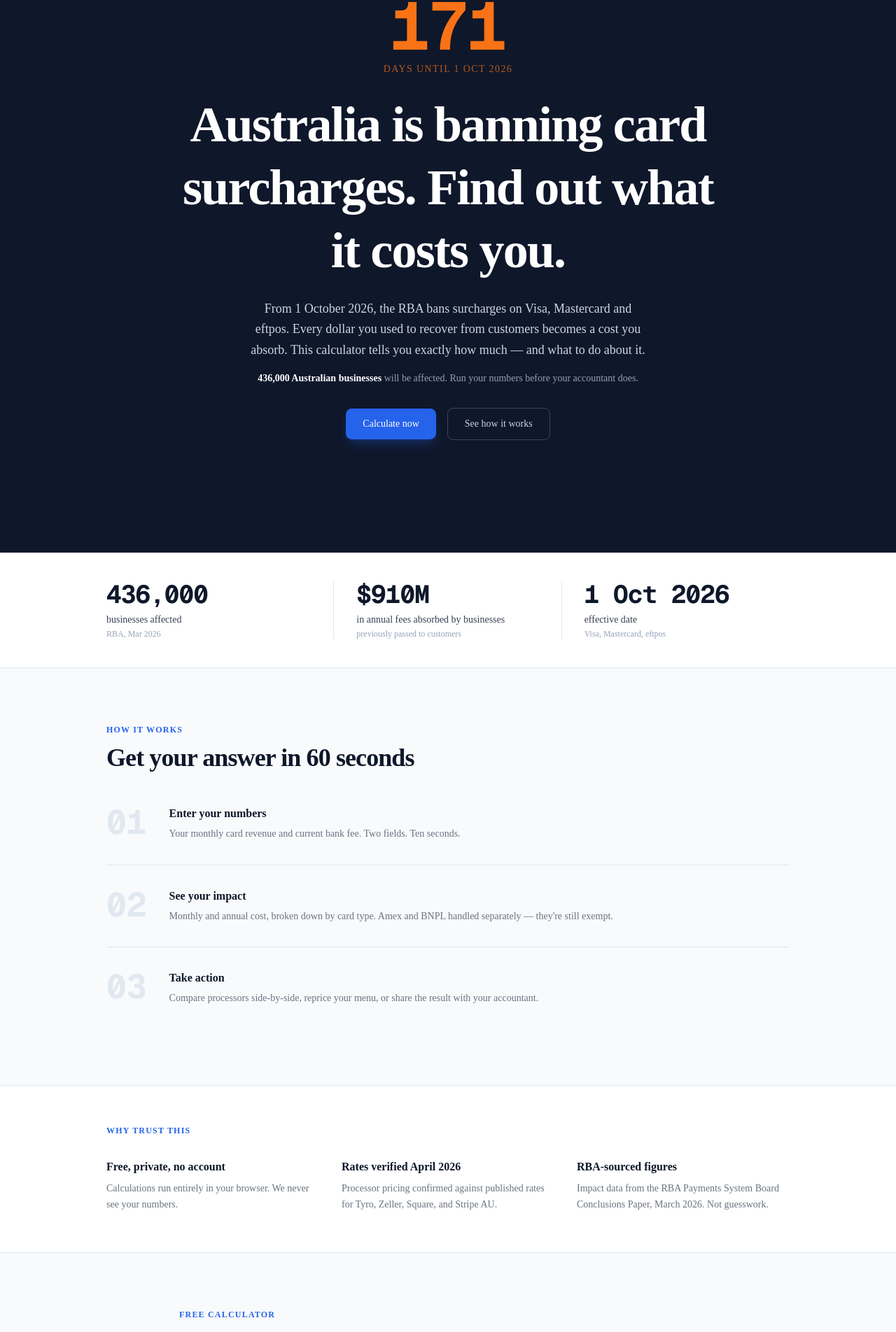
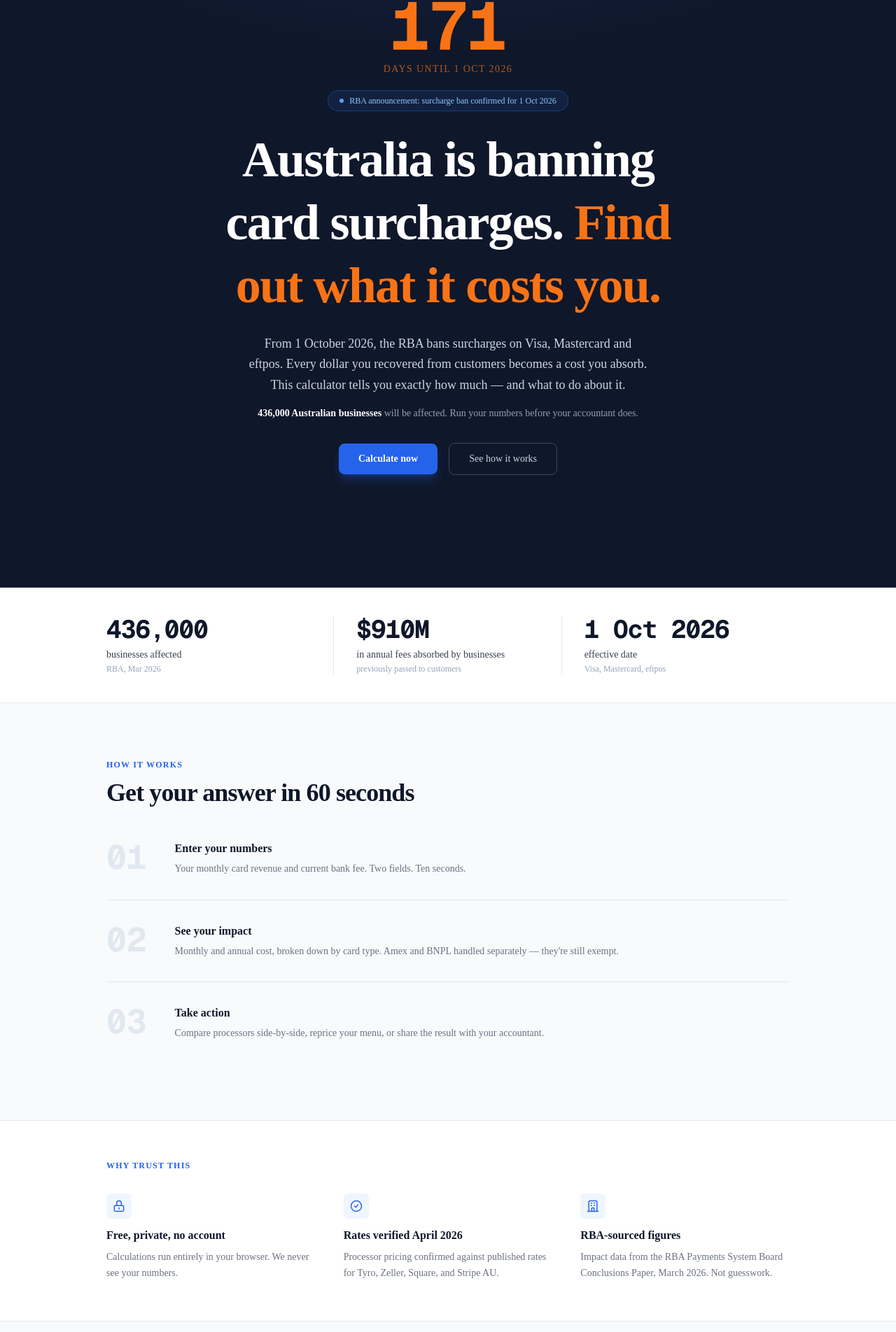
Before and after one commit to drkkaram/surchargeswap, a Next.js app: page / in a window 1280 px wide. Shown: the part 240-2144 px from the top of the page at 70% size. Built offline with nearby package versions, Linux system fonts and the light colour scheme; no server answers; a web font is replaced by a local one.

Commit message:
design: animations, centred stats, trust icons, footer fix, visual upgrade

```diff
--- a/app/globals.css
+++ b/app/globals.css
@@ -97,3 +97,28 @@
     -moz-osx-font-smoothing: grayscale;
   }
 }
+
+/* ─── Animations ─── */
+@keyframes fade-in-up {
+  from {
+    opacity: 0;
+    transform: translateY(16px);
+  }
+  to {
+    opacity: 1;
+    transform: translateY(0);
+  }
+}
+
+.animate-fade-in-up {
+  animation: fade-in-up 0.45s cubic-bezier(0.16, 1, 0.3, 1) both;
+}
+
+/* Respect reduced motion */
+@media (prefers-reduced-motion: reduce) {
+  .animate-fade-in-up {
+    animation: none;
+    opacity: 1;
+    transform: none;
+  }
+}
--- a/app/page.tsx
+++ b/app/page.tsx
@@ -42,16 +42,8 @@ const websiteJsonLd = {
   url: 'https://surchargeswap.com.au',
   applicationCategory: 'FinanceApplication',
   operatingSystem: 'Web',
-  offers: {
-    '@type': 'Offer',
-    price: '0',
-    priceCurrency: 'AUD',
-  },
-  provider: {
-    '@type': 'Organization',
-    name: 'SurchargeSwap',
-    url: 'https://surchargeswap.com.au',
-  },
+  offers: { '@type': 'Offer', price: '0', priceCurrency: 'AUD' },
+  provider: { '@type': 'Organization', name: 'SurchargeSwap', url: 'https://surchargeswap.com.au' },
 };
 
 const faqJsonLd = {
@@ -61,42 +53,27 @@ const faqJsonLd = {
     {
       '@type': 'Question',
       name: 'When does the RBA surcharge ban start?',
-      acceptedAnswer: {
-        '@type': 'Answer',
-        text: 'The Reserve Bank of Australia (RBA) card surcharge ban takes effect on 1 October 2026, covering Visa, Mastercard and eftpos payments.',
-      },
+      acceptedAnswer: { '@type': 'Answer', text: 'The RBA card surcharge ban takes effect on 1 October 2026, covering Visa, Mastercard and eftpos payments.' },
     },
     {
       '@type': 'Question',
       name: 'Does the ban include Amex (American Express)?',
-      acceptedAnswer: {
-        '@type': 'Answer',
-        text: 'No. American Express is not covered by the October 2026 ban. Businesses can continue to surcharge Amex payments at the actual cost of acceptance.',
-      },
+      acceptedAnswer: { '@type': 'Answer', text: 'No. American Express is not covered by the October 2026 ban. Businesses can continue to surcharge Amex payments at the actual cost of acceptance.' },
     },
     {
       '@type': 'Question',
       name: 'Does the ban include Afterpay and Zip?',
-      acceptedAnswer: {
-        '@type': 'Answer',
-        text: 'No. BNPL providers like Afterpay and Zip are not covered by the October 2026 ban. Surcharges on these services remain permitted.',
-      },
+      acceptedAnswer: { '@type': 'Answer', text: 'No. BNPL providers like Afterpay and Zip are not covered by the October 2026 ban. Surcharges on these services remain permitted.' },
     },
     {
       '@type': 'Question',
       name: 'What happens if a business still charges a surcharge after October 2026?',
-      acceptedAnswer: {
-        '@type': 'Answer',
-        text: 'The ACCC enforces the ban. Businesses that continue to charge surcharges on covered cards face regulatory penalties. Consumers can report violations to the ACCC.',
-      },
+      acceptedAnswer: { '@type': 'Answer', text: 'The ACCC enforces the ban. Businesses that continue to charge surcharges on covered cards face regulatory penalties.' },
     },
     {
       '@type': 'Question',
       name: 'How can businesses recover the cost without surcharging?',
-      acceptedAnswer: {
-        '@type': 'Answer',
-        text: 'Businesses have three options: switch to a cheaper payment processor to reduce their MSF rate, absorb the cost, or increase menu/product prices to offset the loss.',
-      },
+      acceptedAnswer: { '@type': 'Answer', text: 'Businesses have three options: switch to a cheaper payment processor, absorb the cost, or increase menu/product prices to offset the loss.' },
     },
   ],
 };
@@ -104,14 +81,8 @@ const faqJsonLd = {
 function JsonLd() {
   return (
     <>
-      <script
-        type="application/ld+json"
-        dangerouslySetInnerHTML={{ __html: JSON.stringify(websiteJsonLd) }}
-      />
-      <script
-        type="application/ld+json"
-        dangerouslySetInnerHTML={{ __html: JSON.stringify(faqJsonLd) }}
-      />
+      <script type="application/ld+json" dangerouslySetInnerHTML={{ __html: JSON.stringify(websiteJsonLd) }} />
+      <script type="application/ld+json" dangerouslySetInnerHTML={{ __html: JSON.stringify(faqJsonLd) }} />
     </>
   );
 }
@@ -121,31 +92,75 @@ export default function HomePage() {
     <>
       <JsonLd />
 
-      {/* Hero */}
-      <section className="bg-[#0F172A] border-b border-[#1E293B]">
-        <div className="mx-auto max-w-5xl px-6 py-20 sm:py-28 lg:py-40">
+      {/* ─── Hero ─── */}
+      <section className="relative overflow-hidden bg-[#0F172A] border-b border-[#1E293B]">
+        {/* Subtle radial gradient glow behind hero content */}
+        <div
+          aria-hidden
+          className="pointer-events-none absolute inset-0"
+          style={{
+            background:
+              "radial-gradient(ellipse 80% 50% at 50% -10%, rgba(37,99,235,0.18) 0%, transparent 70%)",
+          }}
+        />
+
+        <div className="relative mx-auto max-w-5xl px-6 py-20 sm:py-28 lg:py-40">
           <div className="flex flex-col items-center text-center">
-            <DaysCounter />
-            <h1 className="mt-6 max-w-3xl font-sans text-5xl font-bold leading-tight tracking-tight text-white sm:text-6xl lg:text-7xl">
-              Australia is banning card surcharges. Find out what it costs you.
+
+            {/* Countdown — animate in first */}
+            <div className="animate-fade-in-up" style={{ animationDelay: "0ms", animationFillMode: "both" }}>
+              <DaysCounter />
+            </div>
+
+            {/* RBA pill badge */}
+            <div
+              className="mt-5 animate-fade-in-up"
+              style={{ animationDelay: "80ms", animationFillMode: "both" }}
+            >
+              <span className="inline-flex items-center gap-2 rounded-full border border-blue-500/30 bg-blue-500/10 px-4 py-1.5 text-xs font-medium text-blue-300 backdrop-blur-sm">
+                <span className="h-1.5 w-1.5 rounded-full bg-blue-400" />
+                RBA announcement: surcharge ban confirmed for 1 Oct 2026
+              </span>
+            </div>
+
+            <h1
+              className="mt-6 max-w-3xl text-balance font-sans text-5xl font-bold leading-tight tracking-tight text-white sm:text-6xl lg:text-7xl animate-fade-in-up"
+              style={{ animationDelay: "160ms", animationFillMode: "both" }}
+            >
+              Australia is banning card surcharges.{" "}
+              <span className="text-[#F97316]">Find out what it costs you.</span>
             </h1>
-            <p className="mt-6 max-w-xl text-base leading-relaxed text-slate-300 sm:text-lg">
-              From 1 October 2026, the RBA bans surcharges on Visa, Mastercard and eftpos. Every dollar you used to recover from customers becomes a cost you absorb. This calculator tells you exactly how much — and what to do about it.
+
+            <p
+              className="mt-6 max-w-xl text-base leading-relaxed text-slate-300 sm:text-lg animate-fade-in-up"
+              style={{ animationDelay: "240ms", animationFillMode: "both" }}
+            >
+              From 1 October 2026, the RBA bans surcharges on Visa, Mastercard and eftpos. Every
+              dollar you recovered from customers becomes a cost you absorb. This calculator tells
+              you exactly how much — and what to do about it.
             </p>
-            <p className="mt-4 text-sm text-slate-400">
-              <span className="font-semibold text-white">436,000 Australian businesses</span>{" "}
-              will be affected. Run your numbers before your accountant does.
+
+            <p
+              className="mt-4 text-sm text-slate-400 animate-fade-in-up"
+              style={{ animationDelay: "300ms", animationFillMode: "both" }}
+            >
+              <span className="font-semibold text-white">436,000 Australian businesses</span> will
+              be affected. Run your numbers before your accountant does.
             </p>
-            <div className="mt-8 flex flex-wrap items-center justify-center gap-4">
+
+            <div
+              className="mt-8 flex flex-wrap items-center justify-center gap-4 animate-fade-in-up"
+              style={{ animationDelay: "360ms", animationFillMode: "both" }}
+            >
               <a
                 href="#calculator"
-                className="rounded-xl bg-[#2563EB] px-6 py-3 text-sm font-medium text-white shadow-lg shadow-[#2563EB]/25 transition-colors hover:bg-[#1D4ED8]"
+                className="group relative rounded-xl bg-[#2563EB] px-7 py-3 text-sm font-semibold text-white shadow-lg shadow-[#2563EB]/30 transition-all duration-200 hover:-translate-y-0.5 hover:bg-[#1D4ED8] hover:shadow-[#2563EB]/40 active:translate-y-0"
               >
                 Calculate now
               </a>
               <a
                 href="#how-it-works"
-                className="rounded-xl border border-white/20 px-6 py-3 text-sm font-medium text-slate-300 transition-colors hover:text-white"
+                className="rounded-xl border border-white/20 px-7 py-3 text-sm font-medium text-slate-300 transition-all duration-200 hover:border-white/40 hover:text-white"
               >
                 See how it works
               </a>
@@ -154,21 +169,21 @@ export default function HomePage() {
         </div>
       </section>
 
-      {/* Stats bar — no cards, just numbers */}
+      {/* ─── Stats bar ─── */}
       <section className="border-b border-[#E2E8F0] bg-white">
         <div className="mx-auto max-w-5xl px-6 py-10">
-          <div className="grid grid-cols-1 divide-y divide-[#E2E8F0] sm:grid-cols-3 sm:divide-x sm:divide-y-0">
-            <div className="flex flex-col gap-0.5 py-6 sm:py-0 sm:pr-8">
+          <div className="grid grid-cols-1 gap-0 divide-y divide-[#E2E8F0] text-center sm:grid-cols-3 sm:divide-x sm:divide-y-0 sm:text-left">
+            <div className="flex flex-col items-center gap-0.5 py-8 sm:items-start sm:py-0 sm:pr-8">
               <p className="font-mono text-4xl font-bold tracking-tight text-[#0F172A]">436,000</p>
               <p className="mt-1 text-sm font-medium text-[#374151]">businesses affected</p>
               <p className="text-xs text-[#94A3B8]">RBA, Mar 2026</p>
             </div>
-            <div className="flex flex-col gap-0.5 py-6 sm:py-0 sm:px-8">
+            <div className="flex flex-col items-center gap-0.5 py-8 sm:items-start sm:py-0 sm:px-8">
               <p className="font-mono text-4xl font-bold tracking-tight text-[#0F172A]">$910M</p>
               <p className="mt-1 text-sm font-medium text-[#374151]">in annual fees absorbed by businesses</p>
               <p className="text-xs text-[#94A3B8]">previously passed to customers</p>
             </div>
-            <div className="flex flex-col gap-0.5 py-6 sm:py-0 sm:pl-8">
+            <div className="flex flex-col items-center gap-0.5 py-8 sm:items-start sm:py-0 sm:pl-8">
               <p className="font-mono text-4xl font-bold tracking-tight text-[#0F172A]">1 Oct 2026</p>
               <p className="mt-1 text-sm font-medium text-[#374151]">effective date</p>
               <p className="text-xs text-[#94A3B8]">Visa, Mastercard, eftpos</p>
@@ -177,61 +192,100 @@ export default function HomePage() {
         </div>
       </section>
 
-      {/* How it works — numbered rows, no cards */}
+      {/* ─── How it works ─── */}
       <section id="how-it-works" className="bg-[#F8FAFC] border-b border-[#E2E8F0]">
         <div className="mx-auto max-w-5xl px-6 py-16 sm:py-20">
-          <p className="mb-3 text-xs font-semibold uppercase tracking-widest text-[#2563EB]">How it works</p>
-          <h2 className="text-3xl font-bold tracking-tight text-[#0F172A] sm:text-4xl">
+          <p className="mb-3 text-center text-xs font-semibold uppercase tracking-widest text-[#2563EB] sm:text-left">
+            How it works
+          </p>
+          <h2 className="text-center text-3xl font-bold tracking-tight text-[#0F172A] sm:text-left sm:text-4xl">
             Get your answer in 60 seconds
           </h2>
+
           <div className="mt-12 flex flex-col divide-y divide-[#E2E8F0]">
-            <div className="flex items-start gap-8 py-8 first:pt-0">
-              <span className="shrink-0 font-mono text-5xl font-bold text-[#E2E8F0] leading-none select-none">01</span>
-              <div>
-                <p className="text-base font-semibold text-[#0F172A]">Enter your numbers</p>
-                <p className="mt-1.5 text-sm leading-relaxed text-[#6B7280]">Your monthly card revenue and current bank fee. Two fields. Ten seconds.</p>
+            {[
+              {
+                n: "01",
+                title: "Enter your numbers",
+                body: "Your monthly card revenue and current bank fee. Two fields. Ten seconds.",
+              },
+              {
+                n: "02",
+                title: "See your impact",
+                body: "Monthly and annual cost, broken down by card type. Amex and BNPL handled separately — they're still exempt.",
+              },
+              {
+                n: "03",
+                title: "Take action",
+                body: "Compare processors side-by-side, reprice your menu, or share the result with your accountant.",
+              },
+            ].map(({ n, title, body }, i) => (
+              <div
+                key={n}
+                className="group flex items-start gap-6 py-8 first:pt-0 sm:gap-10"
+              >
+                <span
+                  className="shrink-0 font-mono text-4xl font-bold leading-none text-[#E2E8F0] transition-colors duration-200 group-hover:text-[#2563EB]/20 sm:text-5xl"
+                  aria-hidden
+                >
+                  {n}
+                </span>
+                <div>
+                  <p className="text-base font-semibold text-[#0F172A]">{title}</p>
+                  <p className="mt-1.5 text-sm leading-relaxed text-[#6B7280]">{body}</p>
+                </div>
               </div>
+            ))}
+          </div>
+        </div>
+      </section>
+
+      {/* ─── Trust bar ─── */}
+      <section className="border-b border-[#E2E8F0] bg-white">
+        <div className="mx-auto max-w-5xl px-6 py-14">
+          <p className="mb-8 text-center text-xs font-semibold uppercase tracking-widest text-[#2563EB] sm:text-left">
+            Why trust this
+          </p>
+          <div className="grid gap-10 sm:grid-cols-3">
+            <div className="flex flex-col items-center text-center sm:items-start sm:text-left">
+              {/* Icon */}
+              <div className="mb-3 flex h-9 w-9 items-center justify-center rounded-lg bg-[#EFF6FF]">
+                <svg className="h-5 w-5 text-[#2563EB]" fill="none" viewBox="0 0 24 24" stroke="currentColor" strokeWidth={1.8} aria-hidden>
+                  <path strokeLinecap="round" strokeLinejoin="round" d="M12 15v2m-6 4h12a2 2 0 002-2v-6a2 2 0 00-2-2H6a2 2 0 00-2 2v6a2 2 0 002 2zm10-10V7a4 4 0 00-8 0v4h8z" />
+                </svg>
+              </div>
+              <p className="font-semibold text-[#0F172A]">Free, private, no account</p>
+              <p className="mt-2 text-sm leading-relaxed text-[#6B7280]">
+                Calculations run entirely in your browser. We never see your numbers.
+              </p>
             </div>
-            <div className="flex items-start gap-8 py-8">
-              <span className="shrink-0 font-mono text-5xl font-bold text-[#E2E8F0] leading-none select-none">02</span>
-              <div>
-                <p className="text-base font-semibold text-[#0F172A]">See your impact</p>
-                <p className="mt-1.5 text-sm leading-relaxed text-[#6B7280]">Monthly and annual cost, broken down by card type. Amex and BNPL handled separately — they're still exempt.</p>
+            <div className="flex flex-col items-center text-center sm:items-start sm:text-left">
+              <div className="mb-3 flex h-9 w-9 items-center justify-center rounded-lg bg-[#EFF6FF]">
+                <svg className="h-5 w-5 text-[#2563EB]" fill="none" viewBox="0 0 24 24" stroke="currentColor" strokeWidth={1.8} aria-hidden>
+                  <path strokeLinecap="round" strokeLinejoin="round" d="M9 12l2 2 4-4m6 2a9 9 0 11-18 0 9 9 0 0118 0z" />
+                </svg>
               </div>
+              <p className="font-semibold text-[#0F172A]">Rates verified {RATES_VERIFIED_DATE}</p>
+              <p className="mt-2 text-sm leading-relaxed text-[#6B7280]">
+                Processor pricing confirmed against published rates for Tyro, Zeller, Square, and Stripe AU.
+              </p>
             </div>
-            <div className="flex items-start gap-8 py-8">
-              <span className="shrink-0 font-mono text-5xl font-bold text-[#E2E8F0] leading-none select-none">03</span>
-              <div>
-                <p className="text-base font-semibold text-[#0F172A]">Take action</p>
-                <p className="mt-1.5 text-sm leading-relaxed text-[#6B7280]">Compare processors side-by-side, reprice your menu, or share the result with your accountant.</p>
+            <div className="flex flex-col items-center text-center sm:items-start sm:text-left">
+              <div className="mb-3 flex h-9 w-9 items-center justify-center rounded-lg bg-[#EFF6FF]">
+                <svg className="h-5 w-5 text-[#2563EB]" fill="none" viewBox="0 0 24 24" stroke="currentColor" strokeWidth={1.8} aria-hidden>
+                  <path strokeLinecap="round" strokeLinejoin="round" d="M19 21V5a2 2 0 00-2-2H7a2 2 0 00-2 2v16m14 0h2m-2 0h-5m-9 0H3m2 0h5M9 7h1m-1 4h1m4-4h1m-1 4h1m-5 10v-5a1 1 0 011-1h2a1 1 0 011 1v5m-4 0h4" />
+                </svg>
               </div>
+              <p className="font-semibold text-[#0F172A]">RBA-sourced figures</p>
+              <p className="mt-2 text-sm leading-relaxed text-[#6B7280]">
+                Impact data from the RBA Payments System Board Conclusions Paper, March 2026. Not guesswork.
+              </p>
             </div>
           </div>
         </div>
       </section>
 
-      {/* Trust bar — inline, no cards */}
-      <section className="border-b border-[#E2E8F0] bg-white">
-        <div className="mx-auto max-w-5xl px-6 py-14">
-          <p className="mb-8 text-xs font-semibold uppercase tracking-widest text-[#2563EB]">Why trust this</p>
-          <div className="grid gap-8 sm:grid-cols-3">
-            <div>
-              <p className="font-semibold text-[#0F172A]">Free, private, no account</p>
-              <p className="mt-2 text-sm leading-relaxed text-[#6B7280]">Calculations run entirely in your browser. We never see your numbers.</p>
-            </div>
-            <div>
-              <p className="font-semibold text-[#0F172A]">Rates verified {RATES_VERIFIED_DATE}</p>
-              <p className="mt-2 text-sm leading-relaxed text-[#6B7280]">Processor pricing confirmed against published rates for Tyro, Zeller, Square, and Stripe AU.</p>
-            </div>
-            <div>
-              <p className="font-semibold text-[#0F172A]">RBA-sourced figures</p>
-              <p className="mt-2 text-sm leading-relaxed text-[#6B7280]">Impact data from the RBA Payments System Board Conclusions Paper, March 2026. Not guesswork.</p>
-            </div>
-          </div>
-        </div>
-      </section>
-
-      {/* Calculator */}
+      {/* ─── Calculator ─── */}
       <section id="calculator" className="bg-[#F8FAFC] scroll-mt-16">
         <div className="mx-auto max-w-5xl px-6 py-12 sm:py-20">
           <div className="mx-auto max-w-3xl">
```
Also changed, not shown: components/Footer.tsx (+44 -34 lines).
